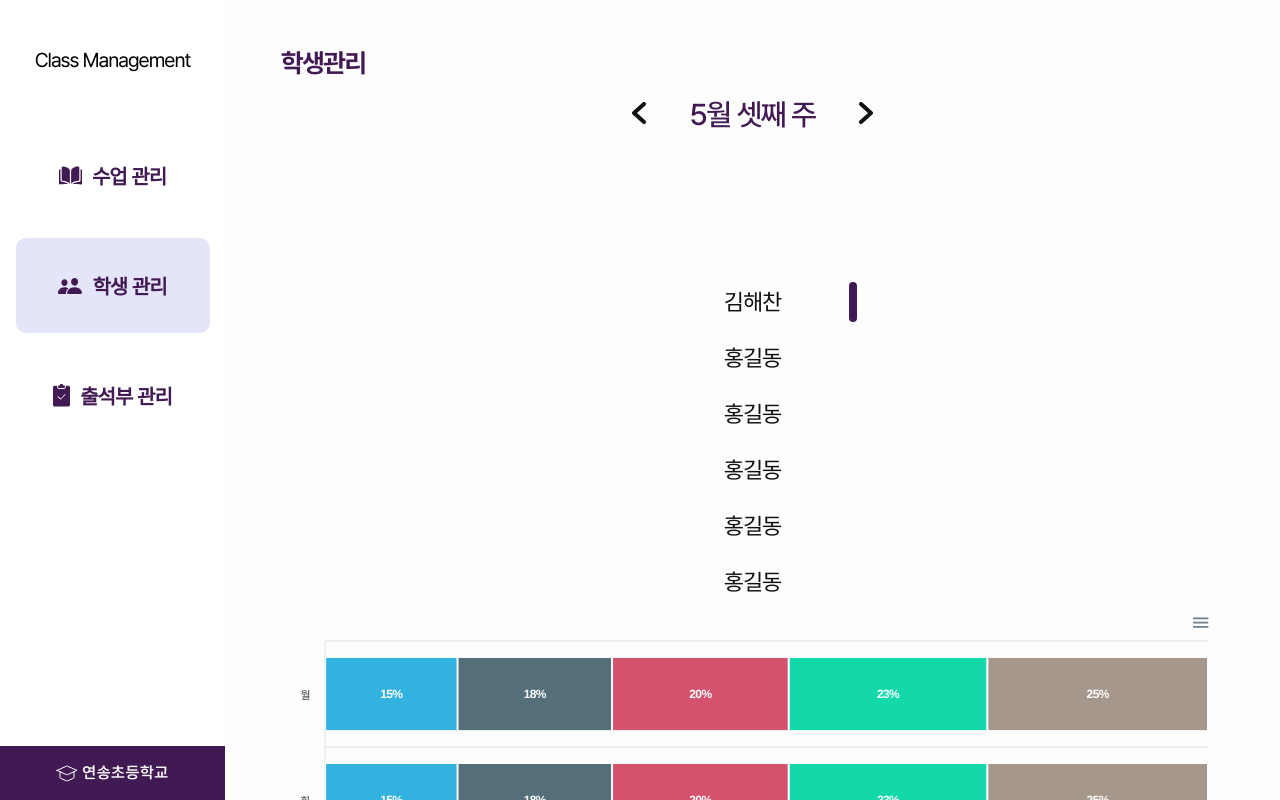
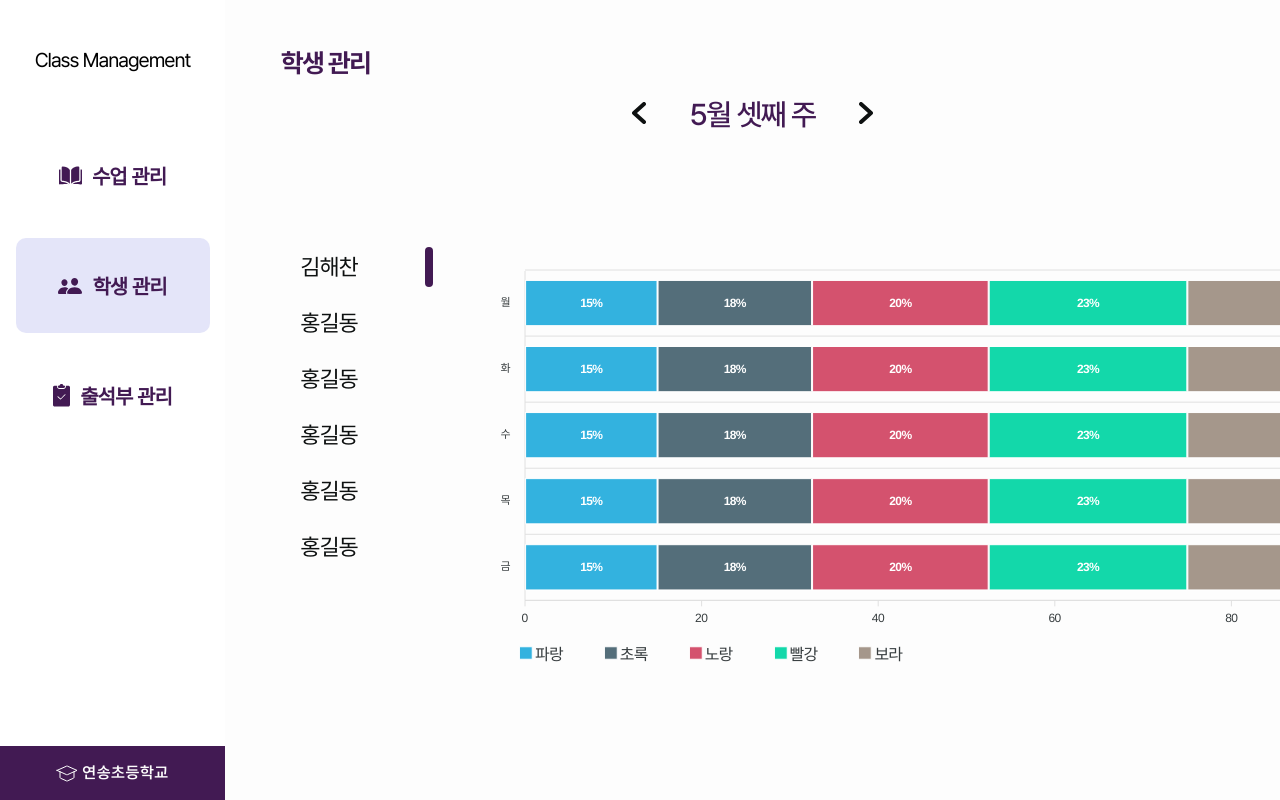
Before and after one commit to MJU-ClassmanagementSystem/Client, a React (Vite) app: page /manageStudent/1 in a window 1280 px wide. Built offline with nearby package versions, Linux system fonts and the light colour scheme.

Commit message:
style(student list): 학생 관리 페이지에 적용

```diff
--- a/src/components/features/EmotionChart/index.tsx
+++ b/src/components/features/EmotionChart/index.tsx
@@ -9,20 +9,11 @@ type EmotionData = {
 interface EmotionChartProps {
   data: EmotionData[]
 }
-const seriesNames = ['파랑', '초록', '노랑', '빨강', '보라']
+const SERIESNAME = ['파랑', '초록', '노랑', '빨강', '보라']
 
-const EmotionChart: React.FC<EmotionChartProps> = ({ data }) => {
-  const seriesData = seriesNames.map((_, i) => ({
-    name: seriesNames[i],
-    data: data.map((item) => item.emotionList[i]),
-  }))
-
-  const state = {
-    series: seriesData,
-    options: {
+const OPTIONS: ApexOptions = {
   chart: {
     type: 'bar',
-        height: 350,
     stacked: true,
     stackType: '100%',
   },
@@ -50,21 +41,30 @@ const EmotionChart: React.FC<EmotionChartProps> = ({ data }) => {
   },
   legend: {
     position: 'bottom',
-        horizontalAlign: 'center',
-        offsetX: 40,
+    horizontalAlign: 'left',
     fontSize: '16px',
+    width: 900,
+    itemMargin: {
+      horizontal: 20,
+    },
   },
   theme: {
     palette: 'palette3',
   },
-    } as ApexOptions,
 }
+
+const EmotionChart: React.FC<EmotionChartProps> = ({ data }) => {
+  const seriesData = SERIESNAME.map((_, i) => ({
+    name: SERIESNAME[i],
+    data: data.map((item) => item.emotionList[i]),
+  }))
+
   return (
     <ApexCharts
       type="bar"
-      options={state.options}
-      series={state.series}
-      height="630"
+      options={OPTIONS}
+      series={seriesData}
+      height="430px"
       width="930px"
     />
   )
--- a/src/pages/ManageStudent/index.tsx
+++ b/src/pages/ManageStudent/index.tsx
@@ -34,13 +34,15 @@ const data = [
 const ManageStudentPage = () => {
   return (
     <FullScreen className={cx('manageStudentPage')}>
-      <Header menuTitle="학생관리" />
-      <main className={cx('chartWrap')}>
+      <Header menuTitle="학생 관리" />
+      <div className={cx('contents')}>
         <div className={cx('listWrap')}>
           <StudentList />
         </div>
-        <EmotionChart data={data} />
-      </main>
+        <main className={cx('chartWrap')}>
+          <EmotionChart data={data} />
+        </main>
+      </div>
     </FullScreen>
   )
 }
--- a/src/pages/ManageStudent/manageStudent.module.scss
+++ b/src/pages/ManageStudent/manageStudent.module.scss
@@ -6,10 +6,18 @@
   overflow: scroll;
   background-color: color.$WHITE;
 
-  .chartWrap {
+  .contents {
     display: flex;
-    flex-direction: column;
-    align-items: center;
-    padding: 35px;
+
+    .listWrap {
+      margin-right: 20px;
+    }
+
+    .chartWrap {
+      display: flex;
+      flex-direction: column;
+      align-items: center;
+      padding: 0 35px 35px;
+    }
   }
 }
```
Lines whose indentation alone changed are shown as unchanged.
